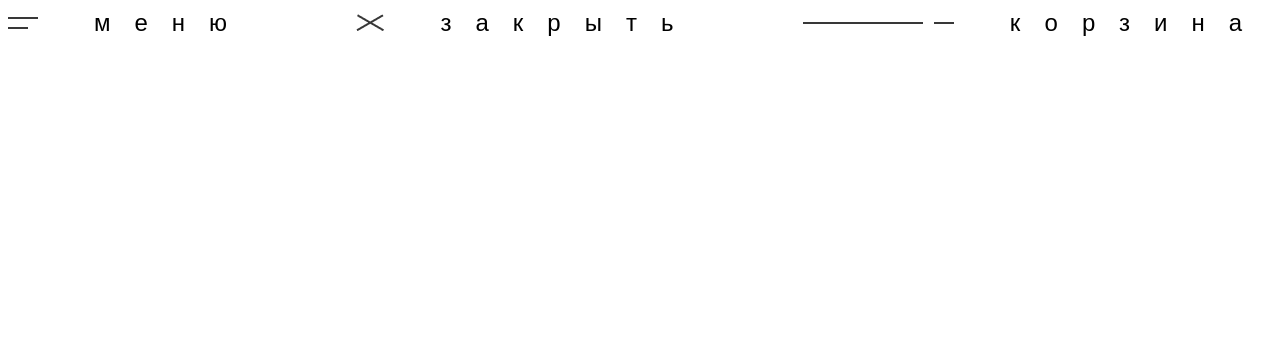
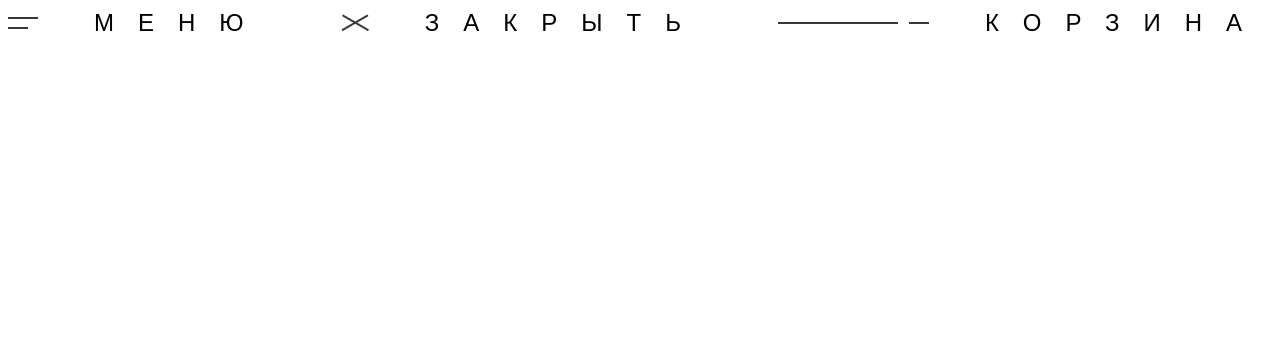
Before and after one commit to moondack/search, a plain HTML site: page index.html in a window 1280 px wide. Shown: the top 343 px of the page. Drawn offline with Linux system fonts and the light colour scheme; files whose address does not match are found by name; a web font is replaced by a local one.

Commit message:
Update index.html

```diff
--- a/index.html
+++ b/index.html
@@ -11,15 +11,15 @@
     <header>
         <div class="menu items">
             <img src="img/Меню.png" alt="">
-          <a href="https://moondack.github.io/menu1/"><button class="text-header"> меню </button></a>
+          <a href="https://moondack.github.io/menu1/"><button class="text-header"> МЕНЮ </button></a>
         </div>
         <div class="close items">
             <img src="img/Закрыть.png" alt="">
-           <a href="https://moondack.github.io/home1/"><button class="text-header"> закрыть </button></a>
+           <a href="https://moondack.github.io/home1/"><button class="text-header"> ЗАКРЫТЬ </button></a>
         </div>
         <div class="cart items">
             <img src="img/корзина.png" alt="">
-           <a href="https://moondack.github.io/cart/"><button class="text-header"> корзина </button></a>
+           <a href="https://moondack.github.io/cart/"><button class="text-header"> КОРЗИНА </button></a>
         </div>
     </header>
     <main>
```
